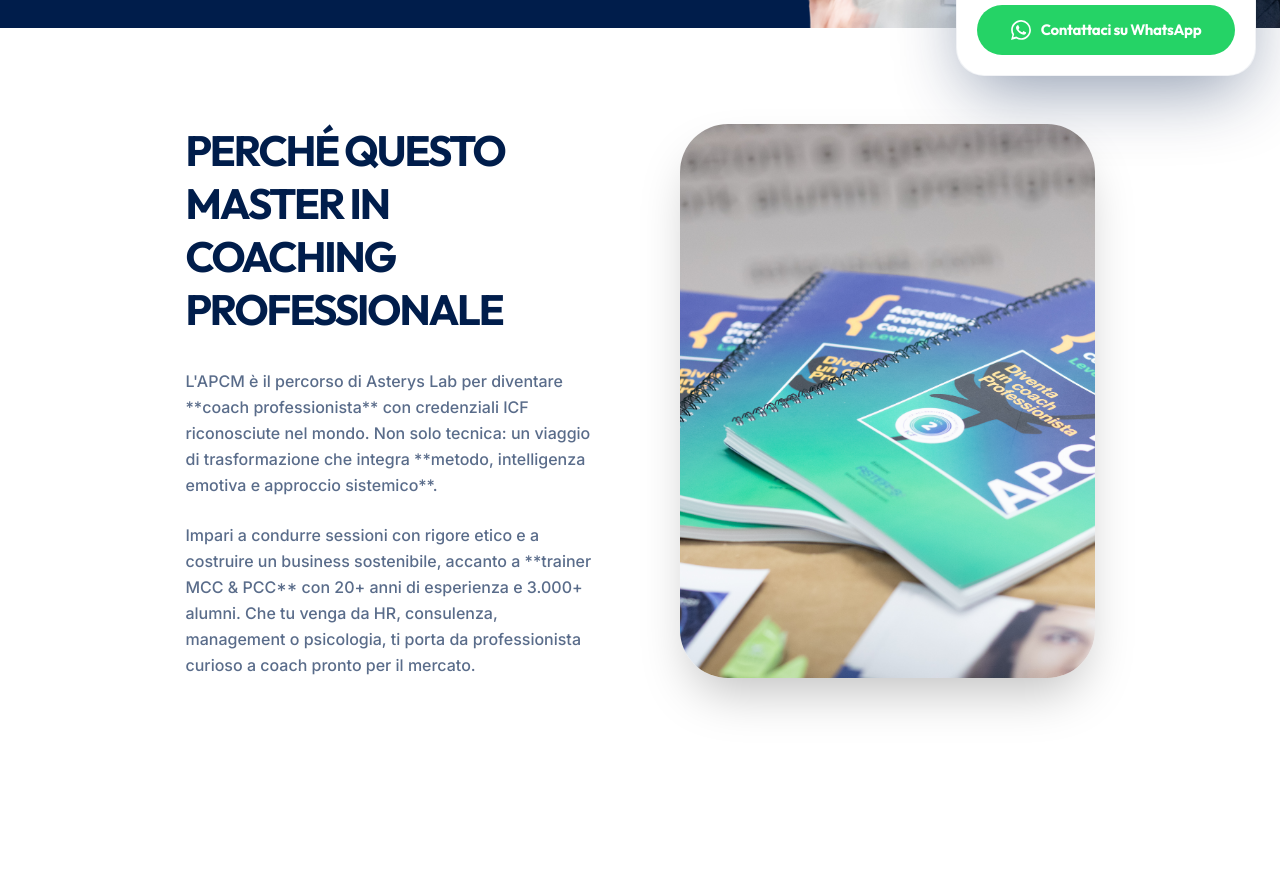
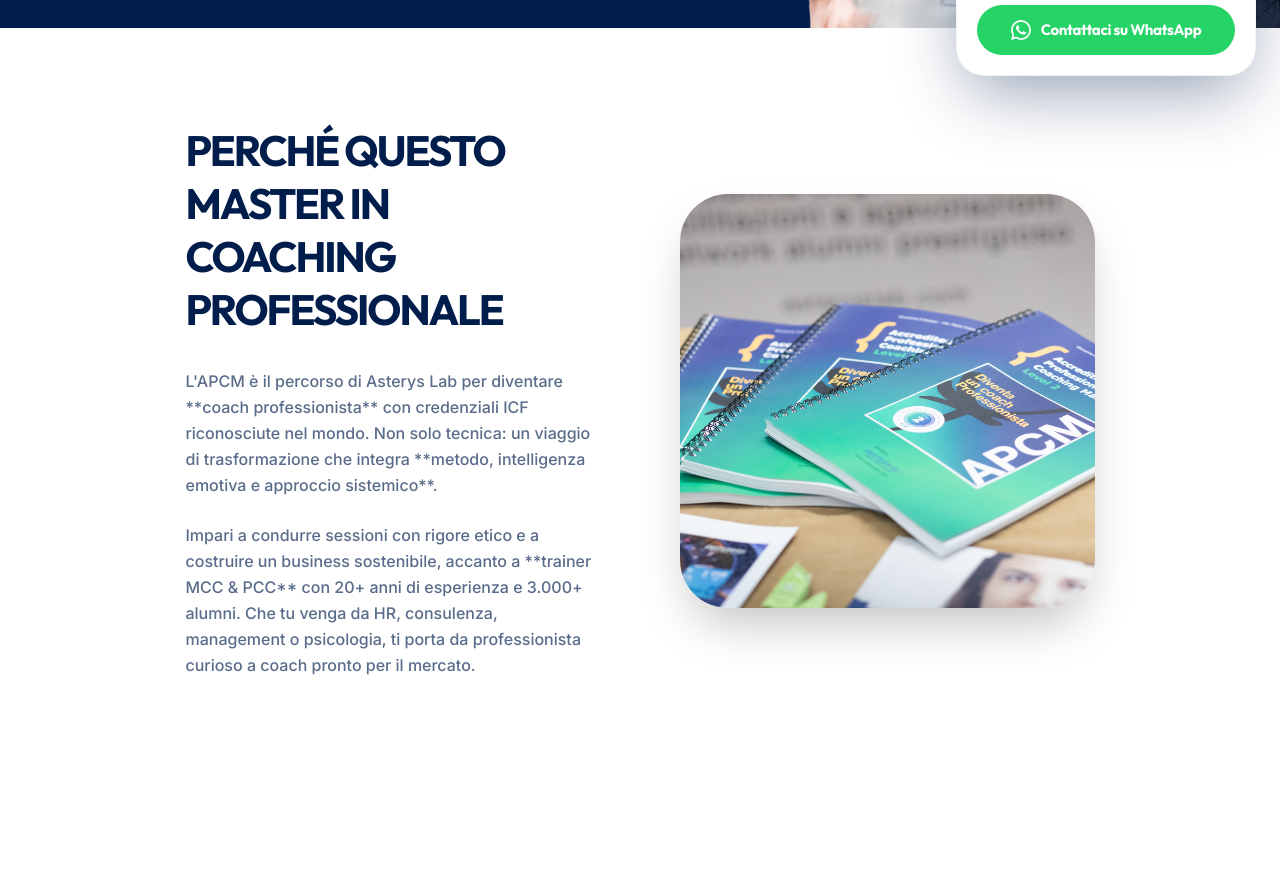
Before and after one commit to danielecolasanti22-wq/asterys-lab---scuola-di-coaching-icf, a React (Vite) app: page /corsi/apcm in a window 1280 px wide. Shown: the part 700-1569 px from the top of the page. Built offline with nearby package versions, Linux system fonts and the light colour scheme.

Commit message:
Update CourseDetail.tsx

```diff
--- a/src/pages/CourseDetail.tsx
+++ b/src/pages/CourseDetail.tsx
@@ -607,8 +607,8 @@ export default function CourseDetail({ courseId, courseData }: CourseDetailProps
 
       {/* 2. LA FIGURA CENTRALE SECTION */}
       <section className="py-24 bg-white">
-        <div className="max-w-[941px] mx-auto px-4 grid lg:grid-cols-2 gap-20 lg:items-stretch">
-          <div className="order-2 lg:order-1 lg:self-center">
+        <div className="max-w-[941px] mx-auto px-4 grid lg:grid-cols-2 gap-20 items-center">
+          <div className="order-2 lg:order-1">
              <h2 className={`${tSection} mb-8 leading-tight`}>
                 {course.overview.title}
              </h2>
@@ -620,13 +620,12 @@ export default function CourseDetail({ courseId, courseData }: CourseDetailProps
                ))}
              </div>
           </div>
-          {/* Immagine a tutta altezza della colonna testo (min ~quadrata): niente vuoto quando il testo è lungo. */}
-          <div className="relative order-1 lg:order-2 lg:min-h-[26rem]">
-             <div className="rounded-[3rem] overflow-hidden shadow-2xl lg:h-full">
+          <div className="relative order-1 lg:order-2">
+             <div className="rounded-[3rem] overflow-hidden shadow-2xl">
                 <CourseImage
                   src={media.overview}
                   fallbackSrc={defaultCourseMedia(id ?? 'corso').overview}
-                  className="w-full h-full object-cover aspect-video lg:aspect-auto"
+                  className="w-full h-full object-cover aspect-video lg:aspect-square"
                   alt={course.overview.title}
                 />
              </div>
```
